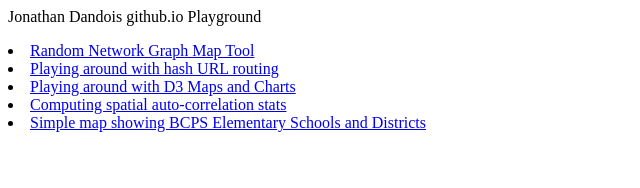
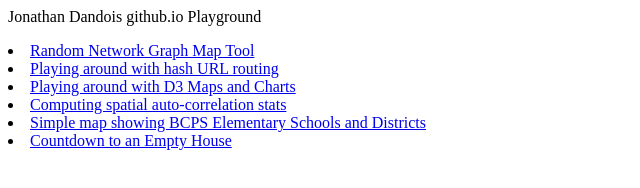
Before and after one commit to jondandois/jondandois.github.io, a plain HTML site: page index.html in a window 1280 px wide. Shown: the whole page, without its empty margins (0-640 px from the left). Drawn offline with Linux system fonts and the light colour scheme.

Commit message:
Update index.html

```diff
--- a/index.html
+++ b/index.html
@@ -4,3 +4,4 @@
 <li><a href="https://jondandois.github.io/d3-maps-and-stuff/">Playing around with D3 Maps and Charts</a></li>
 <li><a href="https://jondandois.github.io/spatial-autocorrelation-test/">Computing spatial auto-correlation stats</a></li>
 <li><a href="https://jondandois.github.io/bc-schools-map/">Simple map showing BCPS Elementary Schools and Districts</a></li>
+<li><a href="https://jondandois.github.io/countdown-to-school/">Countdown to an Empty House</a></li>
```
